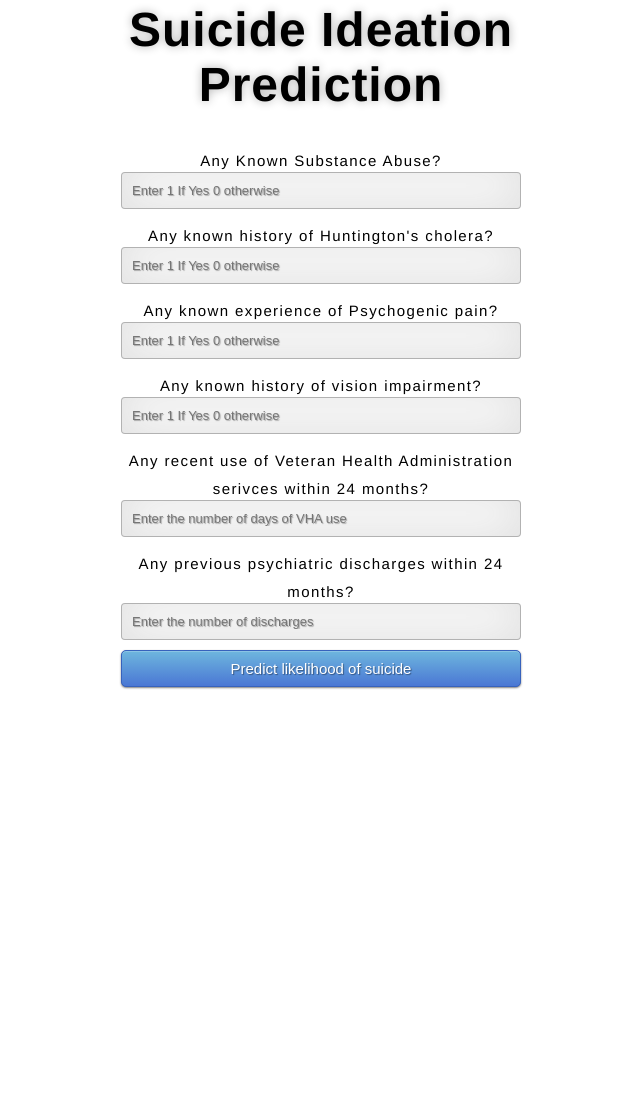
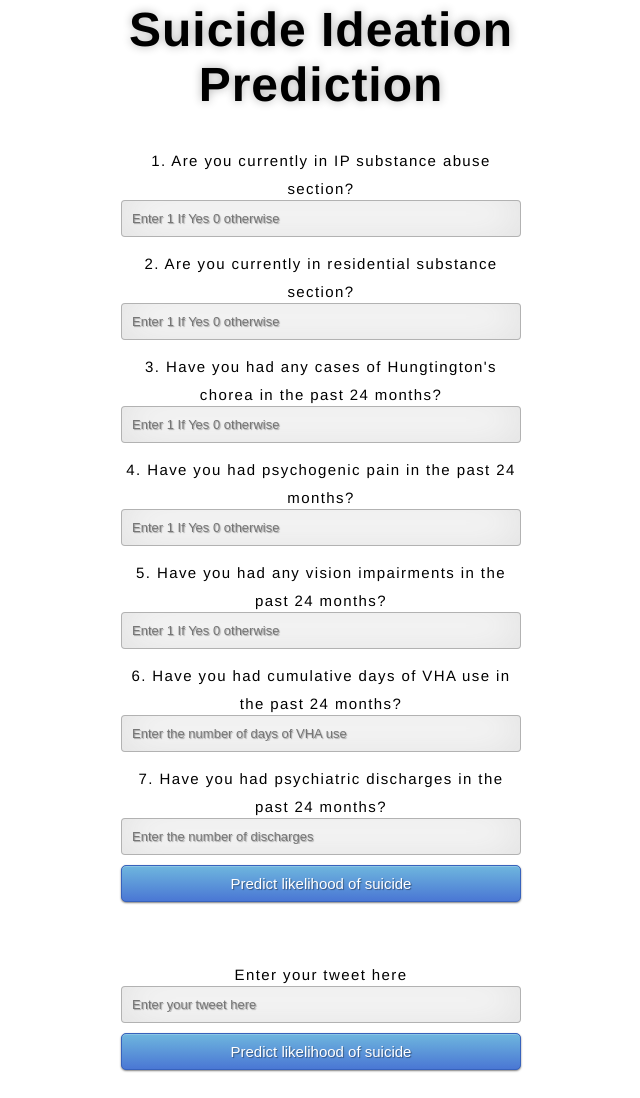
Before and after one commit to IrenaGao/TISTAVeteranSuicide, a Flask app: page / in a window 1280 px wide. Shown: the whole page, without its empty margins (369-1009 px from the left). Before the commit the page ends 689 px from the top, so only its background shows below. Run offline with Flask 2, Linux system fonts and the light colour scheme; parts of the project's set-up code (start-up, migrations or seed data) failed here and were passed over.

Commit message:
Update index.html

```diff
--- a/templates/index.html
+++ b/templates/index.html
@@ -17,28 +17,36 @@
     <h1>Suicide Ideation Prediction</h1>
 
     <!-- Main Input For Receiving Query to our ML -->
-    <form action="{{ url_for('predict')}}" method="post">
-      <label for="q1">Any Known Substance Abuse?</label><br>
+    <form action="{{ url_for('logPredict')}}" method="post">
+      <label for="q1">1. Are you currently in IP substance abuse section?</label><br>
       <input type="text" name="q1" placeholder="Enter 1 If Yes 0 otherwise" required="required" />
-      <label for="q2">Any known history of Huntington's cholera?</label><br>
+      <label for="q2">2. Are you currently in residential substance section?</label><br>
       <input type="text" name="q2" placeholder="Enter 1 If Yes 0 otherwise" required="required" />
-      <label for="q3">Any known experience of Psychogenic pain?</label><br>
+      <label for="q3">3. Have you had any cases of Hungtington's chorea in the past 24 months?</label><br>
       <input type="text" name="q3" placeholder="Enter 1 If Yes 0 otherwise" required="required" />
-      <label for="q4">Any known history of vision impairment?</label><br>
+      <label for="q4">4. Have you had psychogenic pain in the past 24 months?</label><br>
       <input type="text" name="q4" placeholder="Enter 1 If Yes 0 otherwise" required="required" />
-      <label for="q5">Any recent use of Veteran Health Administration serivces within 24 months?</label><br>
-      <input type="text" name="q5" placeholder="Enter the number of days of VHA use" required="required" />
-      <label for="q6">Any previous psychiatric discharges within 24 months?</label><br>
-      <input type="text" name="q6" placeholder="Enter the number of discharges" required="required" />
-
-
-
+      <label for="q5">5. Have you had any vision impairments in the past 24 months?</label><br>
+      <input type="text" name="q5" placeholder="Enter 1 If Yes 0 otherwise" required="required" />
+      <label for="q6">6. Have you had cumulative days of VHA use in the past 24 months?</label><br>
+      <input type="text" name="q6" placeholder="Enter the number of days of VHA use" required="required" />
+      <label for="q7">7. Have you had psychiatric discharges in the past 24 months?</label><br>
+      <input type="text" name="q7" placeholder="Enter the number of discharges" required="required" />
       <button type="submit" class="btn btn-primary btn-block btn-large">Predict likelihood of suicide</button>
     </form>
 
     <br>
     <br>
+
+    <form action="{{ url_for('lstmPredict')}}" method="post">
+      <label for="q1">Enter your tweet here</label><br>
+      <input type="text" name="q1" placeholder="Enter your tweet here" required="required" />
+      <button type="submit" class="btn btn-primary btn-block btn-large">Predict likelihood of suicide</button>
+    </form>
+
+    <br>
     {{ prediction_text }}
+
 
   </div>
 
```
